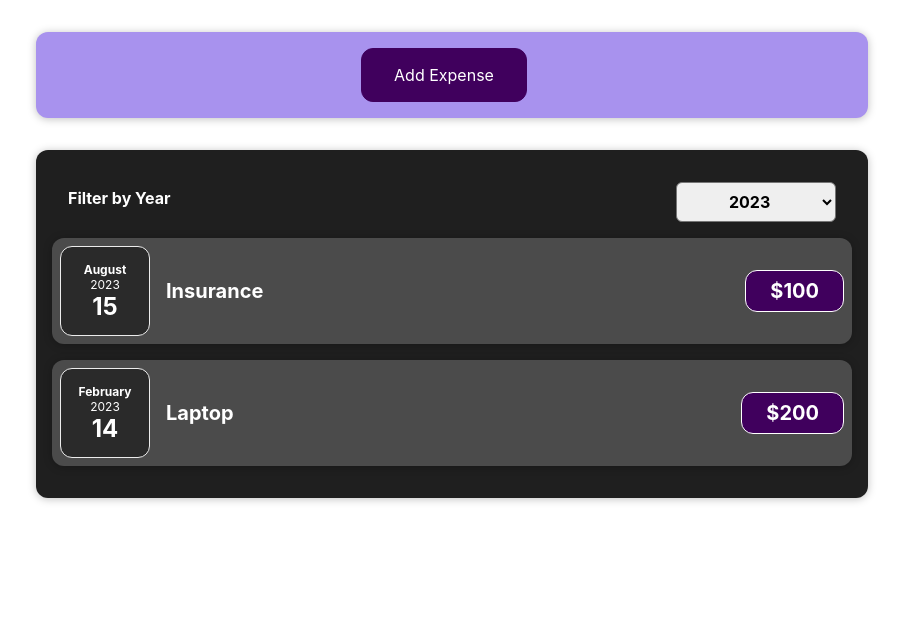
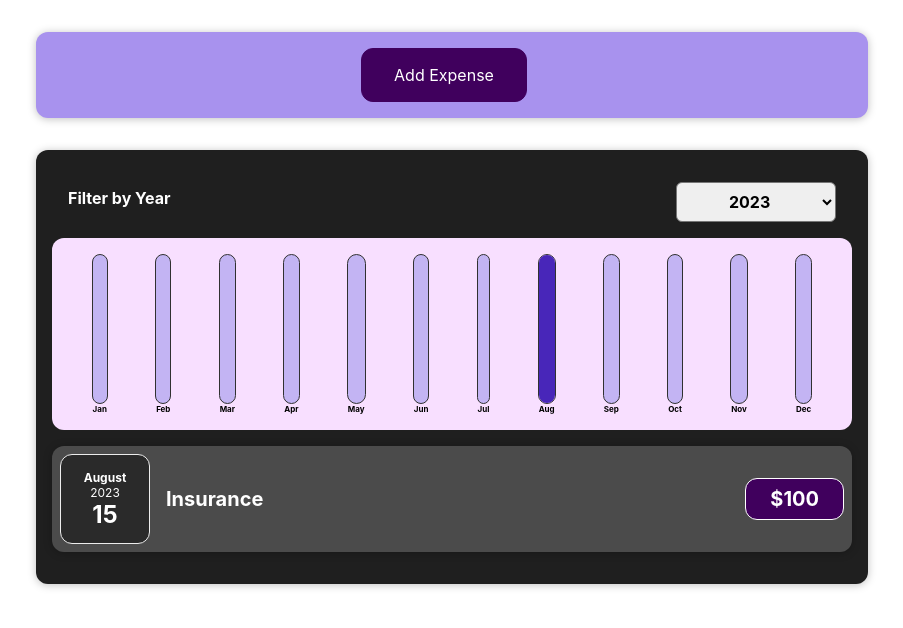
Before and after one commit to abhi4450/My-first-React-App, a React (Create React App) app: page / in a window 1280 px wide. Shown: the top 628 px of the page, without its empty margins (188-1091 px from the left). Built offline with nearby package versions, Linux system fonts and the light colour scheme.

Commit message:
integrated Expenses Chart to represent expenses through bar

```diff
--- a/src/App.js
+++ b/src/App.js
@@ -6,7 +6,7 @@
   { id: "1", date: new Date(2023, 7, 15), title: "Insurance", price: 100 },
   { id: "2", date: new Date(2024, 3, 25), title: "Book", price: 10 },
   { id: "3", date: new Date(2025, 10, 11), title: "Pen", price: 1 },
-  { id: "4", date: new Date(2023, 1, 14), title: "Laptop", price: 200 },
+  { id: "4", date: new Date(2024, 1, 14), title: "Laptop", price: 200 },
 ];
 
 const App = () => {
--- /dev/null
+++ b/src/components/Chart/Chart.css
@@ -0,0 +1,9 @@
+.chart {
+  padding: 1rem;
+  border-radius: 12px;
+  background-color: #f8dfff;
+  text-align: center;
+  display: flex;
+  justify-content: space-around;
+  height: 10rem;
+}
--- /dev/null
+++ b/src/components/Chart/Chart.js
@@ -0,0 +1,47 @@
+import React from "react";
+import "./Chart.css";
+import ChartBar from "./ChartBar";
+
+const Chart = (props) => {
+  const expensesOnlyArray = props.chartExpenses.map((monthExpenseData) => {
+    return monthExpenseData.price;
+  });
+    const maxValue = Math.max(...expensesOnlyArray);
+    console.log(maxValue)
+
+  const chartData = [
+    { expenseMonth: "Jan", expenseValue: 0 },
+    { expenseMonth: "Feb", expenseValue: 0 },
+    { expenseMonth: "Mar", expenseValue: 0 },
+    { expenseMonth: "Apr", expenseValue: 0 },
+    { expenseMonth: "May", expenseValue: 0 },
+    { expenseMonth: "Jun", expenseValue: 0 },
+    { expenseMonth: "Jul", expenseValue: 0 },
+    { expenseMonth: "Aug", expenseValue: 0 },
+    { expenseMonth: "Sep", expenseValue: 0 },
+    { expenseMonth: "Oct", expenseValue: 0 },
+    { expenseMonth: "Nov", expenseValue: 0 },
+    { expenseMonth: "Dec", expenseValue: 0 },
+  ];
+
+  for (let expense of props.chartExpenses) {
+    chartData[expense.date.getMonth()].expenseValue += expense.price;
+  }
+  console.log(chartData);
+  return (
+    <div className="chart">
+      {chartData.map((monthData) => {
+        return (
+          <ChartBar
+            key={monthData.expenseMonth}
+            label={monthData.expenseMonth}
+            value={monthData.expenseValue}
+            maxValue={maxValue}
+          />
+        );
+      })}
+    </div>
+  );
+};
+
+export default Chart;
--- /dev/null
+++ b/src/components/Chart/ChartBar.css
@@ -0,0 +1,30 @@
+.chart-bar {
+  height: 100%;
+  display: flex;
+  flex-direction: column;
+  align-items: center;
+}
+
+.chart-bar__inner {
+  height: 100%;
+  width: 100%;
+  border: 1px solid #313131;
+  border-radius: 12px;
+  background-color: #c3b4f3;
+  overflow: hidden;
+  display: flex;
+  flex-direction: column;
+  justify-content: flex-end;
+}
+
+.chart-bar__fill {
+  background-color: #4826b9;
+  width: 100%;
+  transition: all 0.3s ease-out;
+}
+
+.chart-bar__label {
+  font-weight: bold;
+  font-size: 0.5rem;
+  text-align: center;
+}
--- /dev/null
+++ b/src/components/Chart/ChartBar.js
@@ -0,0 +1,20 @@
+import React from "react";
+import "./ChartBar.css";
+
+const ChartBar = (props) => {
+  let fillHeight = "0%";
+  if (props.value > 0) {
+      fillHeight = Math.round ((props.value/props.maxValue) * 100) + "0%";
+  }
+
+  return (
+    <div className="chart-bar">
+      <div className="chart-bar__inner">
+        <div className="chart-bar__fill" style={{ height: fillHeight }}></div>
+      </div>
+      <div className="chart-bar__label">{props.label}</div>
+    </div>
+  );
+};
+
+export default ChartBar;
--- a/src/components/Expenses/Expenses.js
+++ b/src/components/Expenses/Expenses.js
@@ -1,8 +1,8 @@
-
 import React, { useState } from "react";
 import ExpensesFilter from "./ExpensesFilter";
 import ExpensesList from "./ExpensesList";
 import "./Expenses.css";
+import ExpensesChart from "./ExpensesChart";
 import Card from "../UI/Card";
 
 const Expenses = (props) => {
@@ -22,6 +22,7 @@
         selected={filteredYear}
         onChangeFilter={changeFilterHandler}
       />
+      <ExpensesChart filteredExpensesForChart={filteredExpenses} />
       <ExpensesList items={filteredExpenses} />
     </Card>
   );
--- /dev/null
+++ b/src/components/Expenses/ExpensesChart.js
@@ -0,0 +1,12 @@
+import React from "react";
+
+import Chart from "../Chart/Chart";
+const ExpensesChart = (props) => {
+  return (
+    <div>
+      <Chart chartExpenses={props.filteredExpensesForChart} />
+    </div>
+  );
+};
+
+export default ExpensesChart;
--- a/src/components/NewExpense/ExpenseForm.js
+++ b/src/components/NewExpense/ExpenseForm.js
@@ -23,7 +23,7 @@
     event.preventDefault();
     const expenseData = {
       title: enteredTitle,
-      price: enteredAmount,
+      price: +enteredAmount,
       date: new Date(enteredDate),
     };
     props.onSaveExpenseData(expenseData);
```
